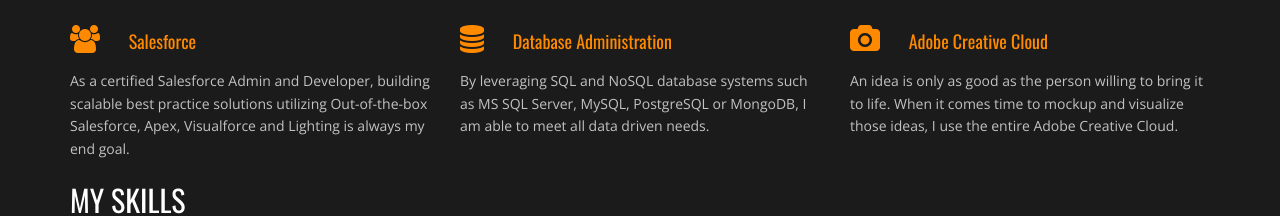
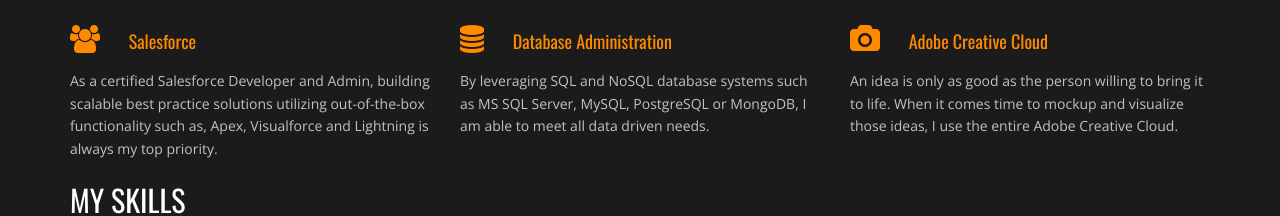
Before and after one commit to SCuvanov/PersonalWebsite, a plain HTML site: page index.html in a window 1280 px wide. Shown: the part 2022-2238 px from the top of the page. Drawn offline with nearby package versions, Linux system fonts and the light colour scheme.

Commit message:
Fixing Typos 2

```diff
--- a/index.html
+++ b/index.html
@@ -251,9 +251,9 @@
                                 <h4>Salesforce</h4>
                             </div>
                             <div class="feature-content">
-                                <p>As a certified Salesforce Admin and Developer, building scalable best practice
-                                    solutions utilizing Out-of-the-box Salesforce, Apex, Visualforce and Lighting is
-                                    always my end goal.</p>
+                                <p>As a certified Salesforce Developer and Admin, building scalable best practice
+                                    solutions utilizing out-of-the-box functionality such as, Apex, Visualforce and Lightning is
+                                    always my top priority.</p>
                             </div>
                         </div>
                     </div>
```
